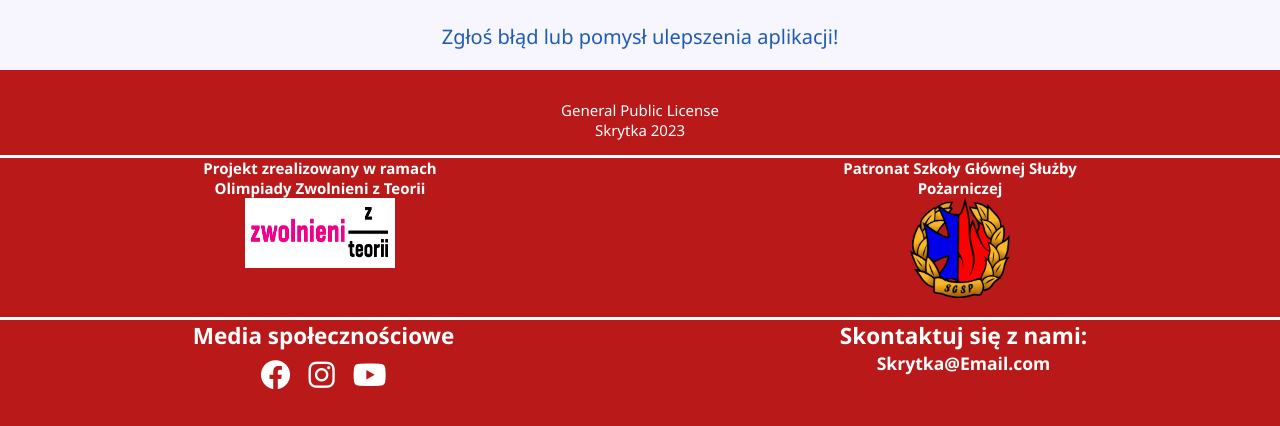
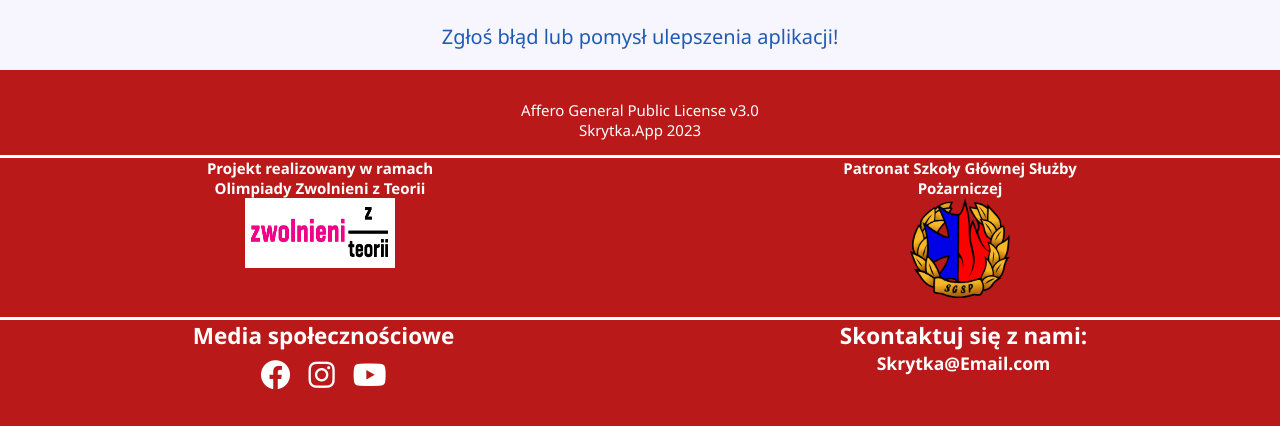
Before and after one commit to originalmk/skrytka-app, a React (Create React App) app in the folder client/: page /1/1 in a window 1280 px wide. Shown: the part 2048-2474 px from the top of the page. Built offline with nearby package versions, Linux system fonts and the light colour scheme.

Commit message:
Update FooterSecondSite with new license and mail info

```diff
--- a/client/src/components/FooterQuiz.jsx
+++ b/client/src/components/FooterQuiz.jsx
@@ -1,14 +1,14 @@
 const FooterQuiz = () => (
   <div className='FooterSecondSite'>
 
-  <a className='a-write-to-us-1' href = '/linkdostrony'>Zgłoś błąd lub pomysł ulepszenia aplikacji!</a>
+  <a className='a-write-to-us-1' href = 'mailto:kontakt@janilowski.pl'>Zgłoś błąd lub pomysł ulepszenia aplikacji!</a>
 
-  <footer className='footerSecondSite'>General Public License<p className='skrytka-date'>Skrytka 2023</p>
+  <footer className='footerSecondSite'>Affero General Public License v3.0<p className='skrytka-date'>Skrytka.App 2023</p>
 
 
   <div className="footerRealization">
  <div className="firstPatron">
-   <h4>Projekt zrealizowany w ramach Olimpiady Zwolnieni z Teorii</h4>
+   <h4>Projekt realizowany w ramach Olimpiady Zwolnieni z Teorii</h4>
    <img className='patronImg1' src="/img/logoZzt.png" alt="logo" />
  </div>
 
```
